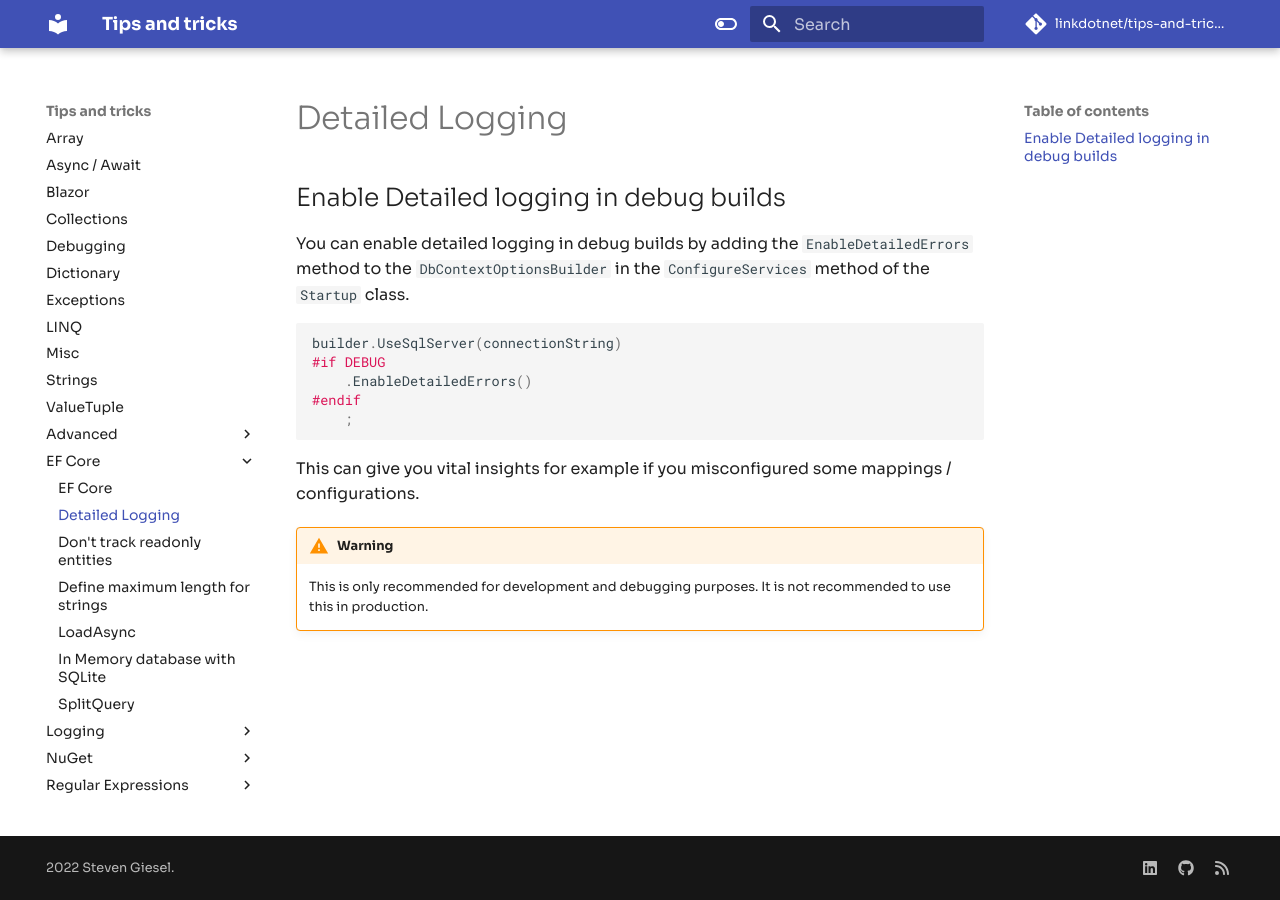
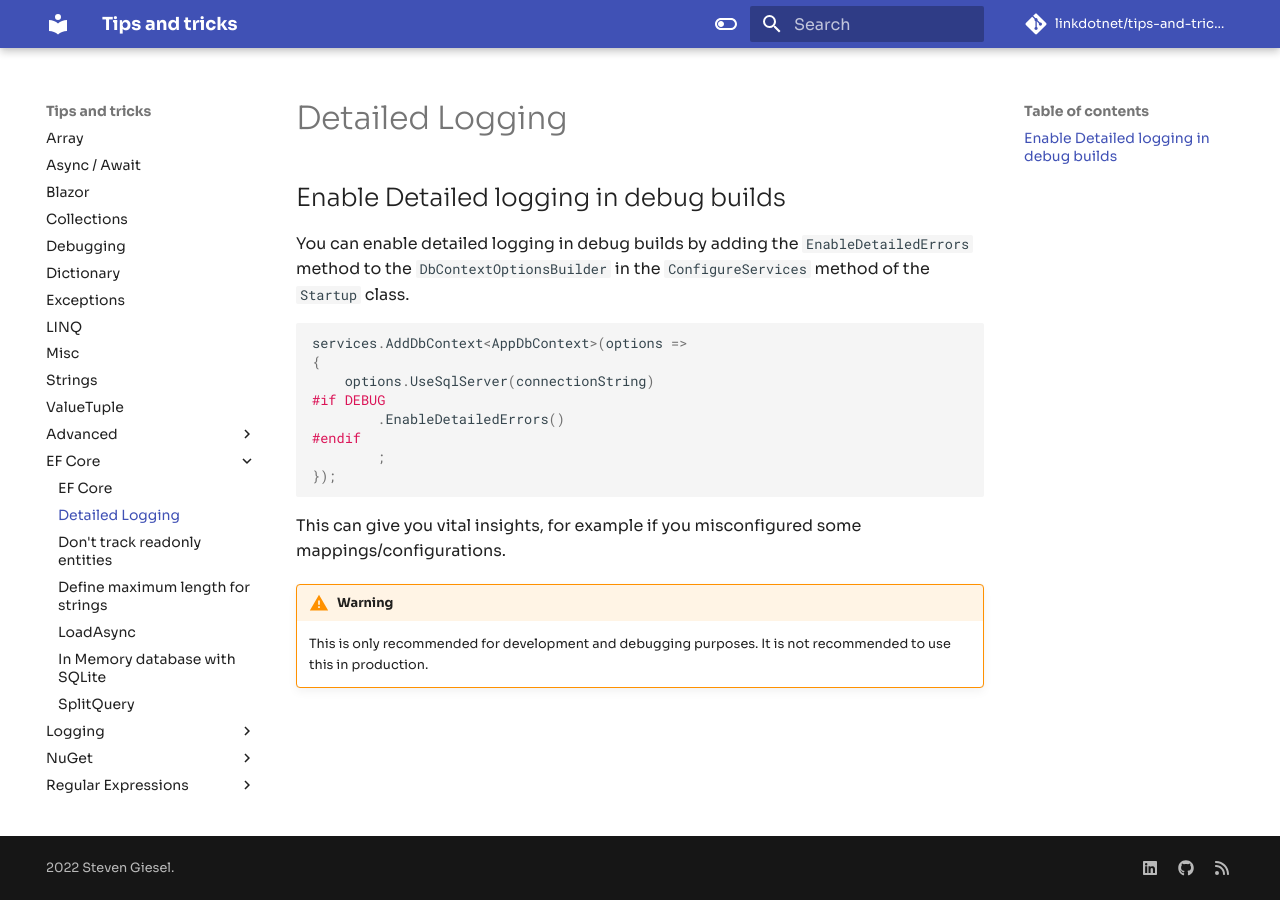
Before and after one commit to linkdotnet/tips-and-tricks, an MkDocs documentation site: the page built from docs/efcore/detailed_logging.md, in a window 1280 px wide. Built offline with MkDocs 1.6.1 and Material for MkDocs 9.7.7, drawn with Linux system fonts in a browser that asks for light colours; comment, search, counter and statistics services are not loaded.

````diff
--- a/docs/efcore/detailed_logging.md
+++ b/docs/efcore/detailed_logging.md
@@ -2,14 +2,18 @@
 You can enable detailed logging in debug builds by adding the `EnableDetailedErrors` method to the `DbContextOptionsBuilder` in the `ConfigureServices` method of the `Startup` class.
 
 ```csharp
-builder.UseSqlServer(connectionString)
+services.AddDbContext<AppDbContext>(options =>
+{
+    options.UseSqlServer(connectionString)
 #if DEBUG
-    .EnableDetailedErrors()
+        .EnableDetailedErrors()
 #endif
-    ;
+        ;
+});
+
 ```
 
-This can give you vital insights for example if you misconfigured some mappings / configurations.
+This can give you vital insights, for example if you misconfigured some mappings/configurations.
 
 !!! warning
     This is only recommended for development and debugging purposes. It is not recommended to use this in production.
````
